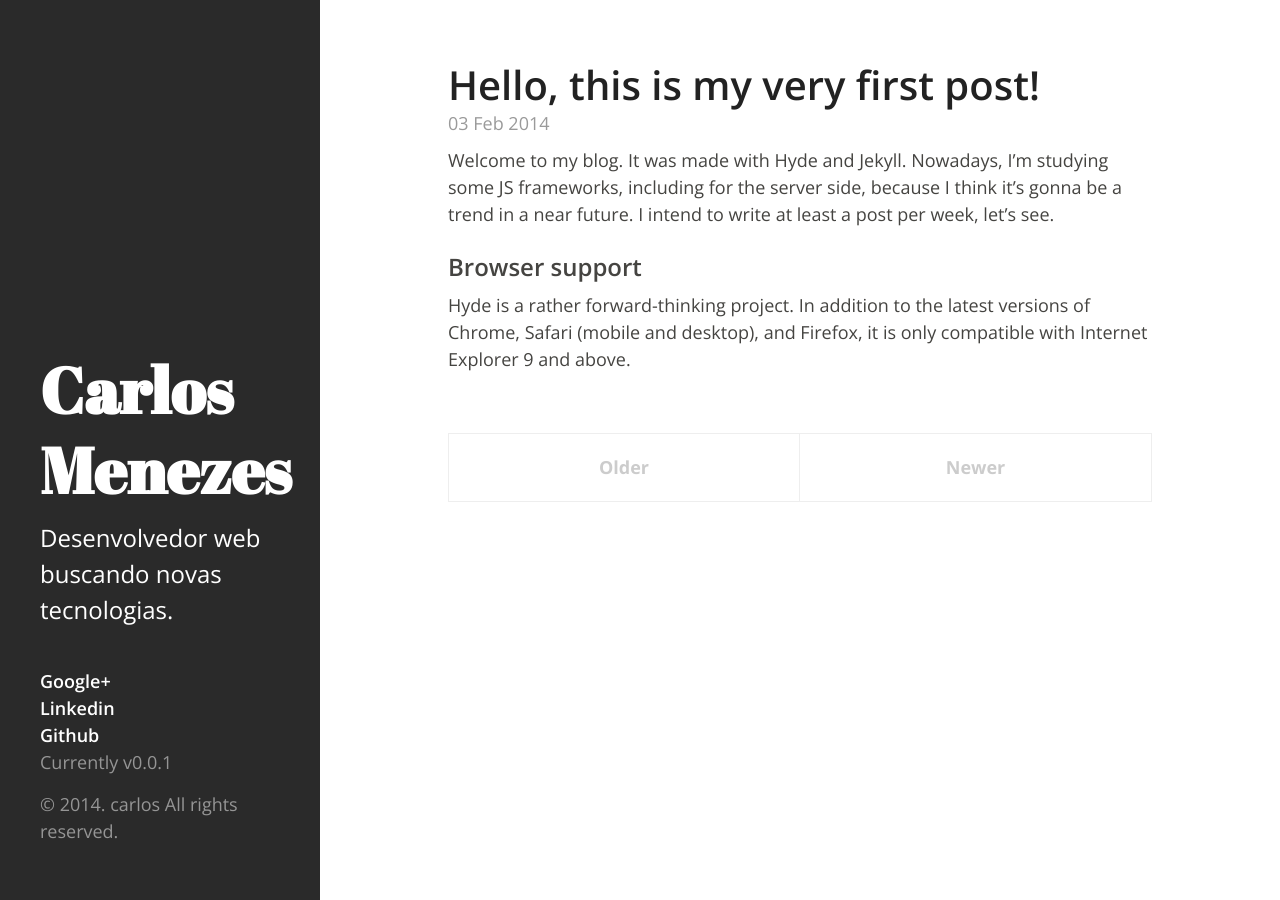
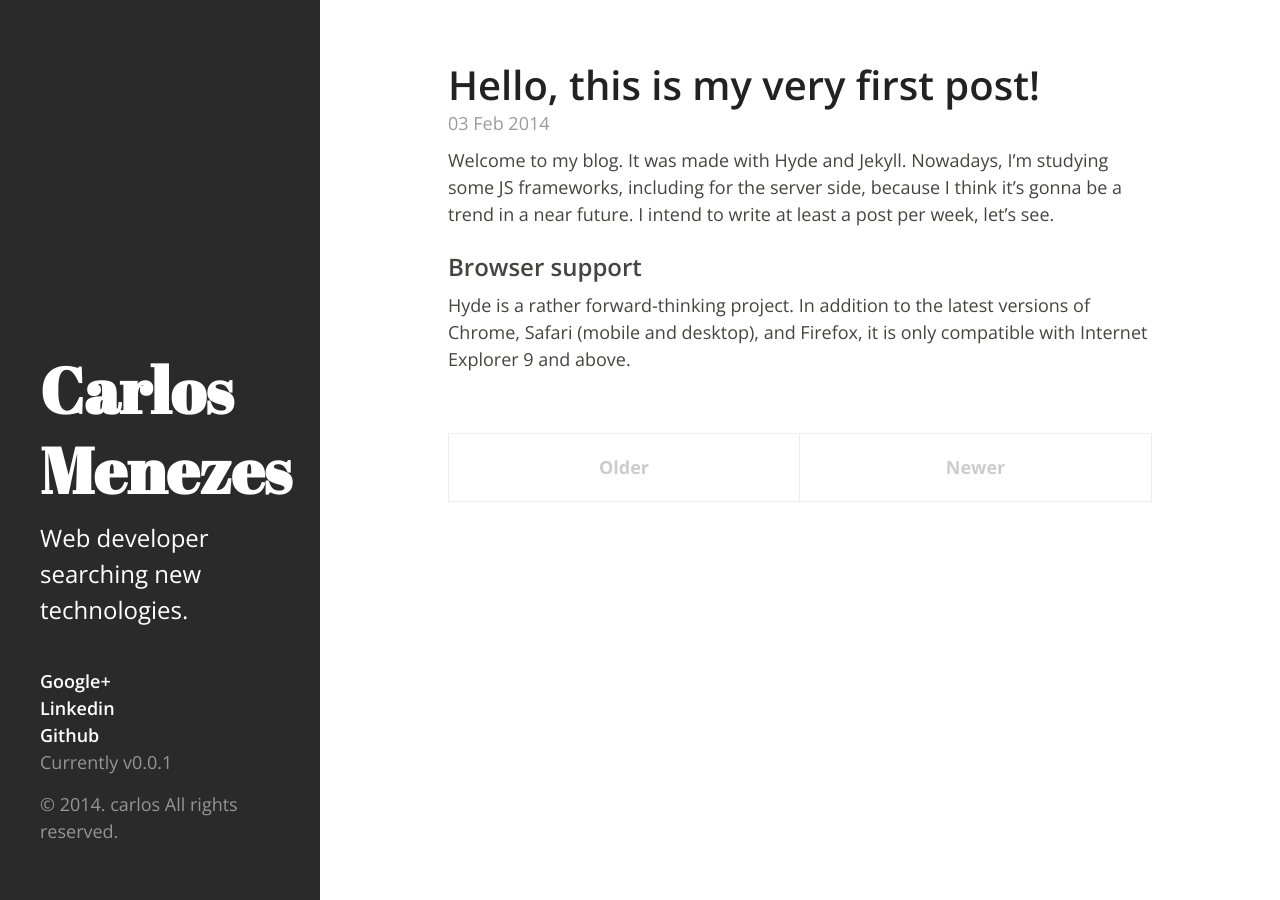
Before and after one commit to cgmenezes/cgmenezes.github.io, a Jekyll site: the page built from index.html, in a window 1280 px wide. Built offline with Jekyll 4.4.1, drawn with Linux system fonts in a browser that asks for light colours; Markdown is read by kramdown in place of the engine named in the settings; the list of posts is cut into pages by our own code.

Commit message:
updating description

```diff
--- a/_config.yml
+++ b/_config.yml
@@ -1,6 +1,6 @@
 title:        Carlos Menezes
 tagline:      'Carlos Blog'
-description:  'Desenvolvedor web buscando novas tecnologias.'
+description:  'Web developer searching new technologies.'
 url:          http://andhyde.com
 version:      0.0.1
 author:
```
